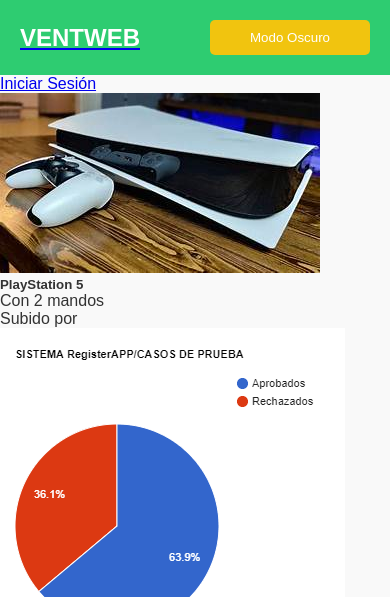
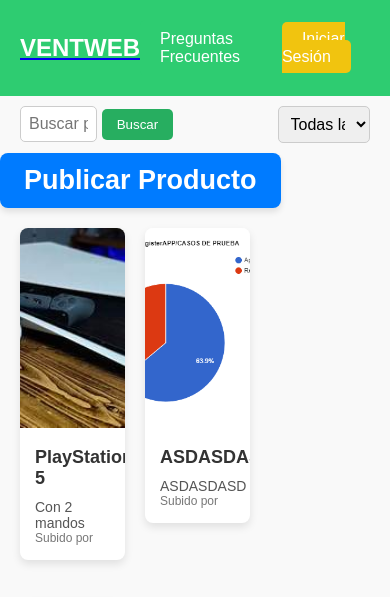
Before and after one commit to TheRemG/2024_2_MA_CAPSTONE_009D_GRUPO_06, a Django app: page / in a window 390 px wide; the page is wider, and only the part inside the window is pictured. Shown: the top 597 px of that part. Run offline with Django 5.2, Linux system fonts and the light colour scheme; data comes from the database, SQL or seed files in the repository; both versions use the stored data as it was after the commit.

Commit message:
Add files via upload

```diff
--- a/Fase 2/Evidencias Proyecto/Evidencias de sistema/capstoneweb/capstoneweb/settings.py
+++ b/Fase 2/Evidencias Proyecto/Evidencias de sistema/capstoneweb/capstoneweb/settings.py
@@ -125,7 +125,7 @@
 MEDIA_ROOT = os.path.join(BASE_DIR, 'img',)
 
 LOGIN_URL = '/login/'
-LOGIN_REDIRECT_URL = '/'
+LOGIN_REDIRECT_URL = 'index'
 
 # Default primary key field type
 # https://docs.djangoproject.com/en/5.1/ref/settings/#default-auto-field
--- a/Fase 2/Evidencias Proyecto/Evidencias de sistema/capstoneweb/capstoneweb/urls.py
+++ b/Fase 2/Evidencias Proyecto/Evidencias de sistema/capstoneweb/capstoneweb/urls.py
@@ -29,7 +29,7 @@
     path('login/', views.login_view, name='login'),
     path('login_view/', views.login, name='login_view'),
     path('subir_imagen/', views.subir_imagen, name='subir_imagen'),
-
+    path('preguntasfrecuentes/', views.preguntasfrecuentes, name='preguntasfrecuentes'),
 ]
 
 urlpatterns += static(settings.MEDIA_URL, document_root=settings.MEDIA_ROOT)
--- a/Fase 2/Evidencias Proyecto/Evidencias de sistema/capstoneweb/ventweb/static/css/index.css
+++ b/Fase 2/Evidencias Proyecto/Evidencias de sistema/capstoneweb/ventweb/static/css/index.css
@@ -1,3 +1,4 @@
+/* Reset de estilos básicos */
 * {
     margin: 0;
     padding: 0;
@@ -12,52 +13,58 @@
 
 header nav {
     display: flex;
-    justify-content: space-between;
-    align-items: center;
+    justify-content: space-between; /* Espaciado entre los elementos */
+    align-items: center; /* Alinear verticalmente al centro */
     background-color: #2ecc71;
     padding: 20px;
 }
 
 header h1 {
     color: white;
+    font-size: 24px;
 }
 
-#user-info {
-    display: flex;
-    align-items: center;
+header .btn-preguntas {
+    color: white;
+    text-decoration: none;
+    font-size: 16px;
 }
 
-#user-info button {
-    background-color: #f1c40f; /* Color amarillo */
-    border: none;
-    padding: 10px 40px;
+#user-info .btn {
+    color: white;
+    background-color: #f1c40f;
+    padding: 8px 20px;
     border-radius: 5px;
-    cursor: pointer;
-    transition: background-color 0.2s, transform 0.2s;
+    text-decoration: none;
+    transition: background-color 0.2s;
 }
 
-#user-info button:hover {
-    background-color: #e1b12c; /* Un tono más oscuro al pasar el mouse */
-    transform: scale(1.05); /* Aumentar ligeramente el tamaño al pasar el mouse */
+#user-info .btn:hover {
+    background-color: #e1b12c;
 }
 
+/* Estilo para la barra de filtro */
 #filter {
-    padding: 20px;
     display: flex;
     justify-content: space-between;
+    padding: 10px 20px;
 }
 
-#filter input, #filter select {
-    padding: 10px;
+#filter input,
+#filter select {
+    padding: 8px;
     font-size: 16px;
+    border-radius: 5px;
+    border: 1px solid #ccc;
+    width: 30%;
 }
 
 #filter button {
     background-color: #27ae60;
     color: white;
     border: none;
-    padding: 10px;
-    font-size: 16px;
+    padding: 8px 15px;
+    border-radius: 5px;
     cursor: pointer;
     transition: background-color 0.3s;
 }
@@ -66,143 +73,115 @@
     background-color: #1e8449;
 }
 
-#products-container {
-    display: grid;
-    grid-template-columns: repeat(3, 1fr);
+/* Diseño de las publicaciones */
+.row {
+    display: flex;
+    flex-wrap: wrap;
     gap: 20px;
     padding: 20px;
 }
 
-.product {
+.col-md-4 {
+    width: 30%;
+    margin-bottom: 20px;
+}
+
+.card {
     background-color: white;
-    padding: 10px;
     border-radius: 8px;
     box-shadow: 0 4px 8px rgba(0, 0, 0, 0.1);
-    text-align: center;
-    transition: transform 0.2s;
+    overflow: hidden;
+    transition: transform 0.3s ease-in-out;
 }
 
-.product:hover {
-    transform: translateY(-5px);
+.card:hover {
+    transform: scale(1.05);
 }
 
-.product img {
+.card img {
     width: 100%;
     height: 200px;
     object-fit: cover;
-    border-radius: 8px 8px 0 0;
 }
 
-.product h3 {
-    font-size: 18px;
-    margin: 10px 0 5px;
+.card-body {
+    padding: 15px;
 }
 
-.product p {
-    font-size: 14px;
-    margin: 5px 0;
+.card-title {
+    font-size: 18px;
+    margin-bottom: 10px;
+    color: #333;
 }
 
-button {
-    padding: 10px 20px;
-    background-color: #2ecc71;
-    color: white;
-    border: none;
-    border-radius: 5px;
-    cursor: pointer;
-    transition: background-color 0.2s;
+.card-text {
+    font-size: 14px;
+    color: #555;
 }
 
-button:hover {
+.text-muted {
+    font-size: 12px;
+    color: #777;
+}
+
+/* Estilo del botón de publicar producto */
+#publish-form {
+    display: block;
+    padding: 15px 20px;
+    background-color: white;
+    border-radius: 8px;
+    box-shadow: 0 4px 8px rgba(0, 0, 0, 0.1);
+    margin: 20px;
+    text-align: center;
+}
+
+#publish-form a {
+    color: #fff;
+    background-color: #2ecc71;
+    padding: 10px 20px;
+    border-radius: 5px;
+    text-decoration: none;
+    transition: background-color 0.2s ease-in-out;
+}
+
+#publish-form a:hover {
     background-color: #27ae60;
 }
+.btn-preguntas {
+    background-color: #2ecc71; /* Color verde */
+    color: white;
+    padding: 10px 20px;
+    text-decoration: none;
+    font-size: 16px;
+    border-radius: 5px;
+    border: none;
+    transition: background-color 0.3s, transform 0.2s;
+    display: inline-block;
 
-#publish-form {
-    padding: 20px;
-    background-color: white;
-    margin: 20px;
-    border-radius: 8px;
-    box-shadow: 0 4px 8px rgba(0, 0, 0, 0.1);
 }
 
-#publish-form input, #publish-form textarea, #publish-form select {
-    width: 100%;
-    padding: 10px;
-    margin-bottom: 10px;
-    font-size: 16px;
+.btn-preguntas:hover {
+    background-color: #27ae60; /* Verde más oscuro */
+    transform: scale(1.05); /* Efecto de aumento ligero */
+}
+.btn-publicar {
+    display: inline-block;
+    text-decoration: none; /* Sin subrayado */
+    font-size: 18px; /* Tamaño de texto */
+    font-weight: bold; /* Texto en negrita */
+    color: #ffffff; /* Color del texto */
+    background-color: #007bff; /* Fondo azul */
+    padding: 12px 24px; /* Espaciado interno */
+    border-radius: 8px; /* Bordes redondeados */
+    box-shadow: 0px 4px 6px rgba(0, 0, 0, 0.1); /* Sombra sutil */
+    transition: background-color 0.3s, transform 0.2s; /* Animación */
 }
 
-.modal {
-    display: none;
-    position: fixed;
-    z-index: 1;
-    top: 0;
-    left: 0;
-    width: 100%;
-    height: 100%;
-    background: rgba(0, 0, 0, 0.6);
+.btn-publicar:hover {
+    background-color: #0056b3; /* Color más oscuro al pasar el cursor */
+    transform: scale(1.05); /* Efecto de agrandar ligeramente */
 }
 
-.modal-content {
-    background: #fff;
-    margin: 15% auto;
-    padding: 20px;
-    border-radius: 12px;
-    box-shadow: 0 4px 20px rgba(0, 0, 0, 0.3);
-    width: 90%;
-    max-width: 400px;
-    transition: all 0.3s;
+.btn-publicar:active {
+    transform: scale(0.95); /* Efecto de presión al hacer clic */
 }
-
-.modal-content h2 {
-    margin-bottom: 20px;
-    color: #444;
-    text-align: center; /* Centrar el título */
-}
-
-.modal-content input {
-    width: 100%;
-    padding: 12px;
-    margin-bottom: 15px;
-    border: 2px solid #ddd;
-    border-radius: 8px;
-    font-size: 16px;
-    transition: border-color 0.3s;
-}
-
-.modal-content input:focus {
-    border-color: #007bff;
-    outline: none;
-}
-
-.modal-content button {
-    width: 100%;
-    padding: 12px;
-    background: linear-gradient(135deg, #007bff, #0056b3); /* Degradado en el botón */
-    color: #fff;
-    border: none;
-    border-radius: 8px;
-    font-size: 16px;
-    cursor: pointer;
-    transition: background 0.3s;
-}
-
-.modal-content button:hover {
-    background: #0056b3;
-}
-
-.close {
-    color: #aaa;
-    font-size: 28px;
-    font-weight: bold;
-    cursor: pointer;
-    float: right;
-}
-
-.close:hover {
-    color: #ff0000;
-}
-
-#publish-form {
-    display: none; /* Ocultarlo inicialmente */
-}
--- a/Fase 2/Evidencias Proyecto/Evidencias de sistema/capstoneweb/ventweb/static/css/registro.css
+++ b/Fase 2/Evidencias Proyecto/Evidencias de sistema/capstoneweb/ventweb/static/css/registro.css
@@ -42,4 +42,4 @@
     border: none;
     border-radius: 4px;
     cursor: pointer;
-  }
+}
--- a/Fase 2/Evidencias Proyecto/Evidencias de sistema/capstoneweb/ventweb/templates/index.html
+++ b/Fase 2/Evidencias Proyecto/Evidencias de sistema/capstoneweb/ventweb/templates/index.html
@@ -14,11 +14,7 @@
             <a href="{% url 'index' %}">
                 <h1>VENTWEB</h1>
             </a>
-            <div id="user-info">
-                <button id="dark-mode-toggle">Modo Oscuro</button> <!-- Botón de Modo Oscuro -->
-            </div>
-        </nav>
-
+            <a href="{% url 'preguntasfrecuentes' %}" class="btn-preguntas">Preguntas Frecuentes</a>
         <div id="user-info">
             {% if user.is_authenticated %}
                 <a href="{% url 'logout' %}" class="btn">Cerrar Sesión</a>
@@ -26,8 +22,27 @@
                 <a href="{% url 'login' %}" class="btn">Iniciar Sesión</a>
             {% endif %}
         </div>
+        </nav>
     </header>
 
+    <div id="filter">
+        <form method="get" action="{% url 'index' %}">
+            <input type="text" name="search" id="search-input" placeholder="Buscar productos..." value="{{ request.GET.search }}">
+            <button type="submit">Buscar</button>
+        </form>
+        <select id="category-filter">
+            <option value="">Todas las categorías</option>
+            <option value="electronica">Electrónica</option>
+            <option value="ropa">Ropa</option>
+            <option value="hogar">Hogar</option>
+            <option value="deportes">Deportes</option>
+        </select>
+    </div>
+
+    <!-- Formulario para publicar un producto-->
+    <a href="{% url 'subir_imagen' %}" class="btn-publicar">
+        <h2>Publicar Producto</h2>
+    </a>
     <div class="row">
         {% for imagen in imagenes %}
         <div class="col-md-4">
@@ -45,24 +60,6 @@
         {% endfor %}
     </div>
 
-    <div id="filter">
-        <input type="text" id="search-input" placeholder="Buscar productos...">
-        <button onclick="togglePublishForm()">Publicar Producto</button> <!-- Botón para mostrar el formulario de publicación de productos -->
-        <select id="category-filter">
-            <option value="">Todas las categorías</option>
-            <option value="electronica">Electrónica</option>
-            <option value="ropa">Ropa</option>
-            <option value="hogar">Hogar</option>
-            <option value="deportes">Deportes</option>
-        </select>
-    </div>
-
-    <!-- Formulario para publicar un producto-->
-    <a href="{% url 'subir_imagen' %}">
-        <h2>Publicar Producto</h2>
-    </a>
-
-
     <script src="{% static 'js/script.js' %}"></script>
 </body>
 </html>
--- a/Fase 2/Evidencias Proyecto/Evidencias de sistema/capstoneweb/ventweb/templates/subir_imagen.html
+++ b/Fase 2/Evidencias Proyecto/Evidencias de sistema/capstoneweb/ventweb/templates/subir_imagen.html
@@ -5,6 +5,7 @@
     <meta name="viewport" content="width=device-width, initial-scale=1.0">
     {% load static %}
     <title>Document</title>
+    <link rel="stylesheet" href="{% static 'css/subir_imagen.css' %}">
 </head>
 <body>
     <div>
@@ -12,7 +13,7 @@
             <h1>Subir producto</h1>
             <div>
                 {% csrf_token %}
-                {{ form }}
+                {{ form.as_p }}
                 <button type="submit" class="btn btn-primary">Subir</button>
             </div>
         </form>
--- a/Fase 2/Evidencias Proyecto/Evidencias de sistema/capstoneweb/ventweb/views.py
+++ b/Fase 2/Evidencias Proyecto/Evidencias de sistema/capstoneweb/ventweb/views.py
@@ -4,13 +4,26 @@
 from .models import Usuario, Imagen
 from django.contrib.auth.decorators import login_required
 from django.contrib.auth import logout, login, authenticate
+from django.db.models import Q  # Importar Q para consultas complejas
 
 # Create your views here.
 
 def index(request):
-    imagenes = Imagen.objects.all().order_by('-fecha_subida')
-    return render(request, 'index.html', {'imagenes' : imagenes})
+    # Obtenemos el término de búsqueda desde la solicitud GET (si existe)
+    search_query = request.GET.get('search', '')
 
+    # Filtrar las imágenes si hay un término de búsqueda
+    if search_query:
+        imagenes = Imagen.objects.filter(titulo__icontains=search_query).order_by('-fecha_subida')
+    else:
+        imagenes = Imagen.objects.all().order_by('-fecha_subida')
+
+
+
+    return render(request, 'index.html', {'imagenes': imagenes, 'search_query': search_query})
+
+def preguntasfrecuentes(request):
+    return render(request, 'preguntasfrecuentes.html')
 
 def logon(request):
     if request.method == 'POST':
@@ -50,7 +63,7 @@
 
 def logout_view(request):
     logout(request)
-    return render(request, 'login')
+    return redirect('index')
 
 def subir_imagen(request):
     if request.method == 'POST':
```
Also changed, not shown: Fase 2/Evidencias Proyecto/Evidencias de sistema/capstoneweb/ventweb/static/css/preguntasfrecuentes.css (added, +112 -0 lines), Fase 2/Evidencias Proyecto/Evidencias de sistema/capstoneweb/ventweb/static/css/subir_imagen.css (added, +30 -0 lines), Fase 2/Evidencias Proyecto/Evidencias de sistema/capstoneweb/ventweb/static/js/preguntasfrecuentes.js (added, +16 -0 lines), Fase 2/Evidencias Proyecto/Evidencias de sistema/capstoneweb/ventweb/templates/preguntasfrecuentes.html (added, +76 -0 lines), Fase 2/Evidencias Proyecto/Evidencias de sistema/capstoneweb/db.sqlite3, Fase 2/Evidencias Proyecto/Evidencias de sistema/capstoneweb/img/static/img/th.jpg (added).
